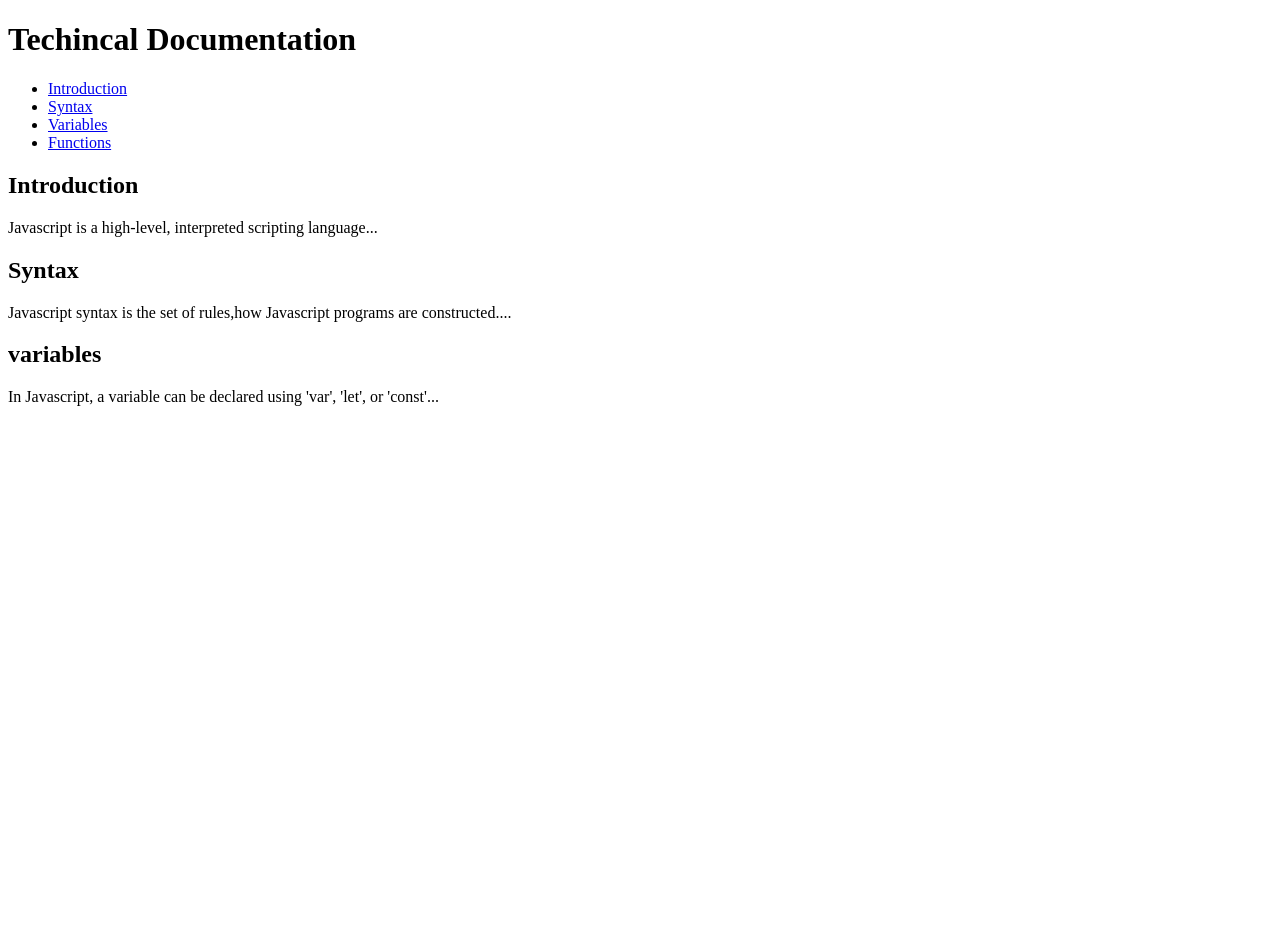
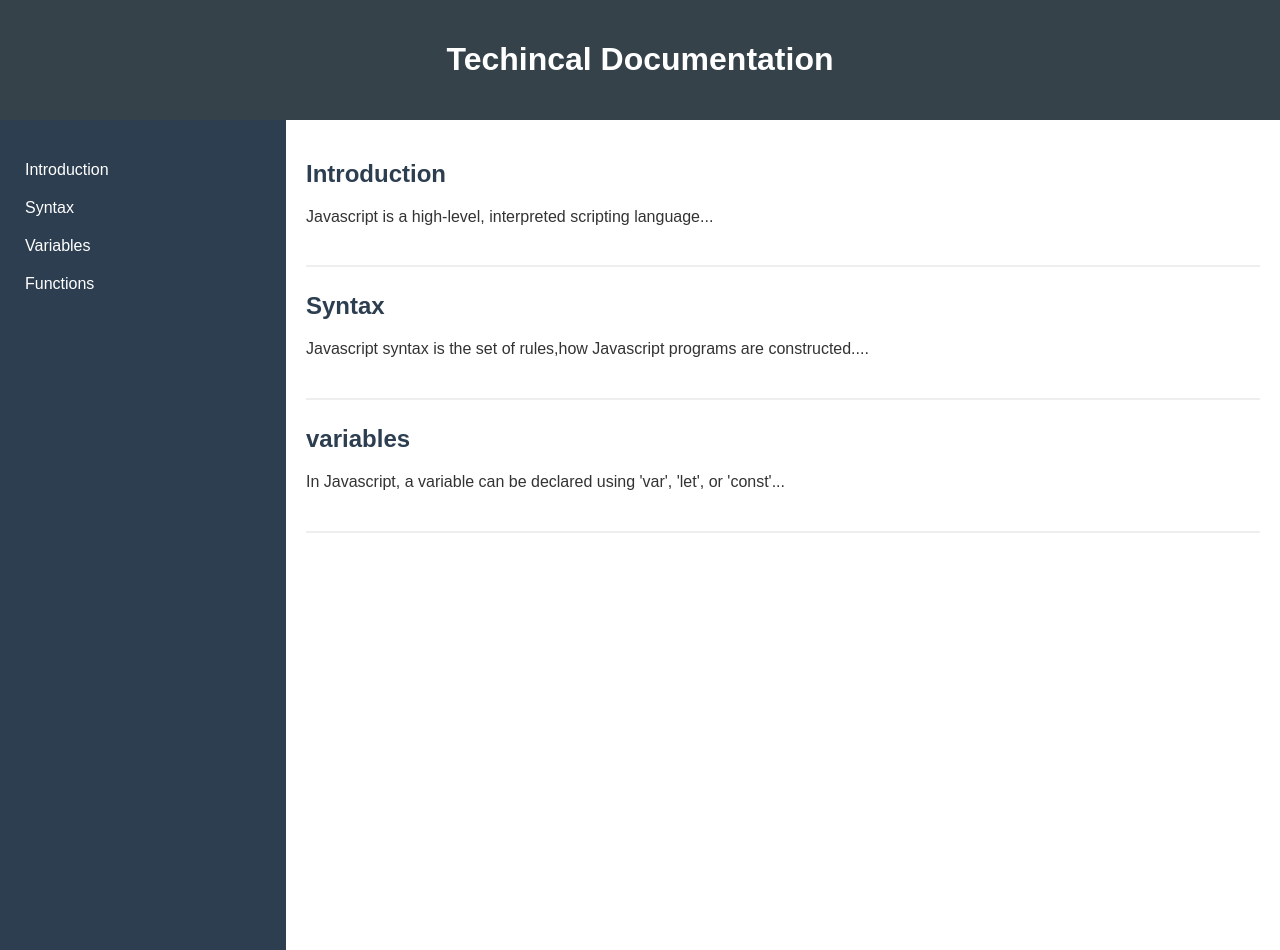
Before and after one commit to Nabrajmadai44/learning-responsivewebdesign, a plain HTML site: page 6technicaldocumentatipn.html in a window 1280 px wide. Before the commit the page ends 800 px from the top, so only its background shows below. Drawn offline with Linux system fonts and the light colour scheme.

Commit message:
techincal documentation project css

```diff
--- a/6technicaldocumentatipn.html
+++ b/6technicaldocumentatipn.html
@@ -4,6 +4,76 @@
     <meta charset="UTF-8">
     <meta name="viewport" content="width=device-width, initial-scale=1.0">
     <title>Technical Documentation</title>
+    <style>
+        body {
+            font-family: 'Arial', sans-serif;
+            margin: 0;
+            padding: 0;
+            background-color: #f4f8fb;
+            display: flex;
+            flex-direction: column;
+        }
+
+        .page-header {
+            background-color: #35424a;
+            color: white;
+            text-align: center;
+            padding: 20px 0;
+        }
+
+        .container {
+            display: flex;
+            flex-direction: row;
+        }
+
+        .navbar {
+            width: 20%;
+            background-color: #2c3e50;
+            padding: 15px;
+            height: 100vh;
+            overflow: auto;
+            flex-shrink: 0; /* Prevents the navbar from shrinking */
+        }
+
+        .navbar ul {
+            list-style: none;
+            padding: 0;
+        }
+
+        .navbar ul li a {
+            text-decoration: none;
+            color: #ffffff;
+            display: block;
+            padding: 10px;
+            transition: background-color 0.3s;
+        }
+
+        .navbar ul li a:hover {
+            background-color: #1abc9c;
+        }
+
+        #documentation {
+            flex-grow: 1;
+            padding: 20px;
+            background-color: #ffffff;
+        }
+
+        #documentation section {
+            margin-bottom: 25px;
+            border-bottom: 2px solid #eee;
+            padding-bottom: 20px;
+        }
+
+        #documentation h2 {
+            color: #2c3e50;
+            margin-bottom: 15px;
+        }
+
+        #documentation p {
+            line-height: 1.6;
+            color: #333333;
+        }
+    </style>
 </head>
 <body>
     <header class="page-header">
```
